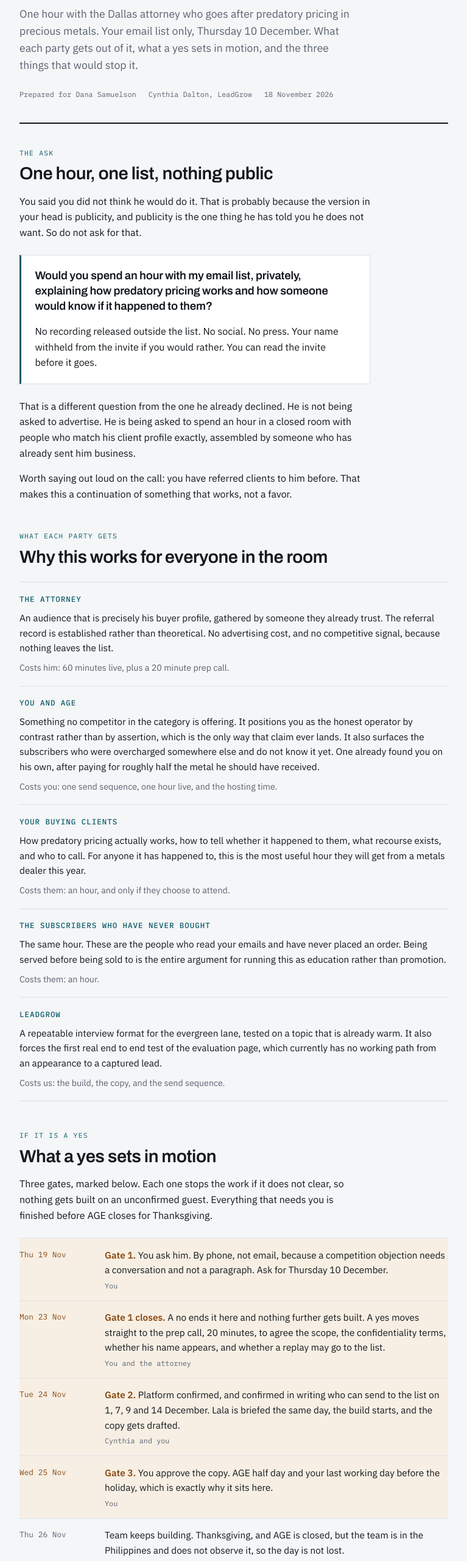
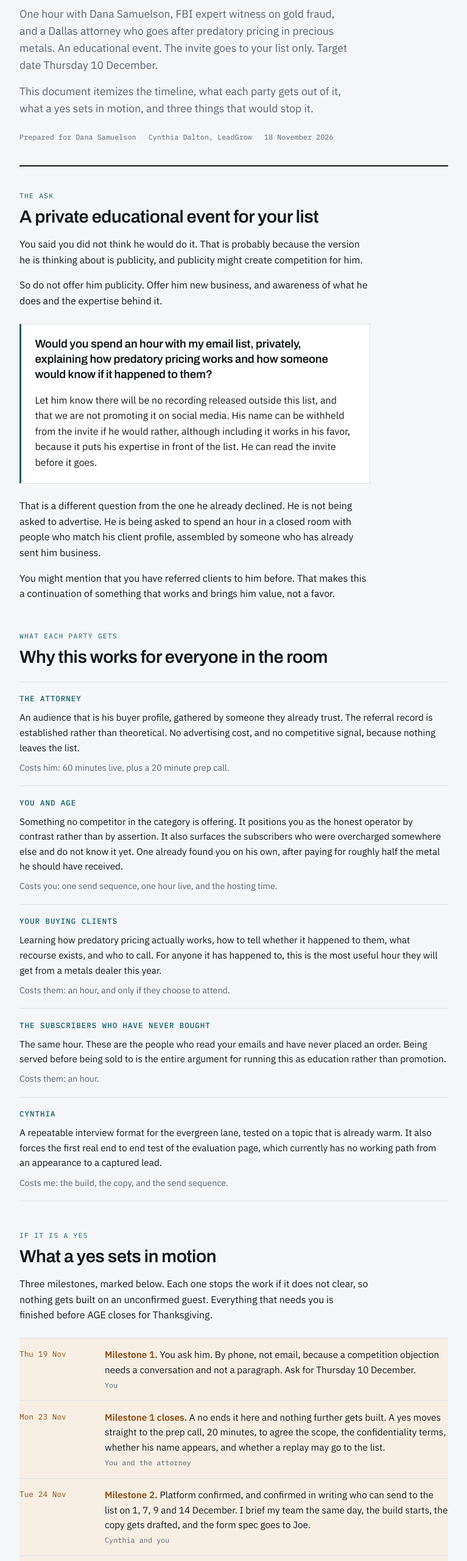
Before and after one commit to Leadgrow-DM/age-did-you-overpay, a plain HTML site: page index.html in a window 1280 px wide. Shown: the part 140-2700 px from the top of the page at 61% size, without its empty margins (256-1023 px from the left). Drawn offline with Linux system fonts and the light colour scheme.

Commit message:
Apply Cynthia's edits to the Did You Overpay? brief
Reposition the ask around new business rather than publicity, rename the
gates to milestones, add the Joe form dependency, switch the platform
recommendation to Zoom, drop the website launch as a factor.

Co-Authored-By: Claude Opus 5 <noreply@anthropic.com>

```diff
--- a/index.html
+++ b/index.html
@@ -4,7 +4,7 @@
 <meta charset="utf-8">
 <meta name="viewport" content="width=device-width, initial-scale=1">
 <meta name="robots" content="noindex, nofollow">
-<meta name="description" content="Decision brief: a private, list-only webinar with the predatory pricing attorney on 10 December.">
+<meta name="description" content="Decision brief: a private, list-only educational webinar with the predatory pricing attorney on 10 December.">
 <title>Did You Overpay?</title>
 
 <link rel="stylesheet" href="https://fonts.googleapis.com/css2?family=Archivo:wght@600;700&family=IBM+Plex+Mono:wght@400;500&family=IBM+Plex+Sans:wght@400;500;600&display=swap">
@@ -61,7 +61,8 @@
     font-size: clamp(2.1rem, 7vw, 3.1rem); line-height: 1.02;
     letter-spacing: -0.025em; margin: 0 0 0.75rem; text-wrap: balance;
   }
-  .standfirst { font-size: 1.1rem; color: var(--muted); margin: 0; max-width: 34rem; }
+  .standfirst { font-size: 1.1rem; color: var(--muted); margin: 0 0 0.9rem; max-width: 34rem; }
+  .standfirst:last-of-type { margin-bottom: 0; }
   .byline {
     font-family: var(--data); font-size: 0.74rem; color: var(--muted);
     margin-top: 1.5rem; display: flex; flex-wrap: wrap; gap: 0.4rem 1.25rem;
@@ -165,7 +166,8 @@
   <header>
     <p class="kicker">Decision brief &middot; American Gold Exchange</p>
     <h1>Did You Overpay?</h1>
-    <p class="standfirst">One hour with the Dallas attorney who goes after predatory pricing in precious metals. Your email list only, Thursday 10 December. What each party gets out of it, what a yes sets in motion, and the three things that would stop it.</p>
+    <p class="standfirst">One hour with Dana Samuelson, FBI expert witness on gold fraud, and a Dallas attorney who goes after predatory pricing in precious metals. An educational event. The invite goes to your list only. Target date Thursday 10 December.</p>
+    <p class="standfirst">This document itemizes the timeline, what each party gets out of it, what a yes sets in motion, and three things that would stop it.</p>
     <p class="byline">
       <span>Prepared for Dana Samuelson</span>
       <span>Cynthia Dalton, LeadGrow</span>
@@ -175,14 +177,15 @@
 
   <section class="prose">
     <span class="label">The ask</span>
-    <h2>One hour, one list, nothing public</h2>
-    <p>You said you did not think he would do it. That is probably because the version in your head is publicity, and publicity is the one thing he has told you he does not want. So do not ask for that.</p>
+    <h2>A private educational event for your list</h2>
+    <p>You said you did not think he would do it. That is probably because the version he is thinking about is publicity, and publicity might create competition for him.</p>
+    <p>So do not offer him publicity. Offer him new business, and awareness of what he does and the expertise behind it.</p>
     <div class="theask">
       <p class="q">Would you spend an hour with my email list, privately, explaining how predatory pricing works and how someone would know if it happened to them?</p>
-      <p>No recording released outside the list. No social. No press. Your name withheld from the invite if you would rather. You can read the invite before it goes.</p>
+      <p>Let him know there will be no recording released outside this list, and that we are not promoting it on social media. His name can be withheld from the invite if he would rather, although including it works in his favor, because it puts his expertise in front of the list. He can read the invite before it goes.</p>
     </div>
-    <p>That is a different question from the one he already declined. He is not being asked to advertise. He is being asked to spend an hour in a closed room with people who match his client profile exactly, assembled by someone who has already sent him business.</p>
-    <p>Worth saying out loud on the call: you have referred clients to him before. That makes this a continuation of something that works, not a favor.</p>
+    <p>That is a different question from the one he already declined. He is not being asked to advertise. He is being asked to spend an hour in a closed room with people who match his client profile, assembled by someone who has already sent him business.</p>
+    <p>You might mention that you have referred clients to him before. That makes this a continuation of something that works and brings him value, not a favor.</p>
   </section>
 
   <section>
@@ -193,17 +196,17 @@
     <div class="parties">
       <div class="party">
         <h3>The attorney</h3>
-        <p>An audience that is precisely his buyer profile, gathered by someone they already trust. The referral record is established rather than theoretical. No advertising cost, and no competitive signal, because nothing leaves the list.</p>
+        <p>An audience that is his buyer profile, gathered by someone they already trust. The referral record is established rather than theoretical. No advertising cost, and no competitive signal, because nothing leaves the list.</p>
         <p class="cost">Costs him: 60 minutes live, plus a 20 minute prep call.</p>
       </div>
       <div class="party">
         <h3>You and AGE</h3>
-        <p>Something no competitor in the category is offering. It positions you as the honest operator by contrast rather than by assertion, which is the only way that claim ever lands. It also surfaces the subscribers who were overcharged somewhere else and do not know it yet. One already found you on his own, after paying for roughly half the metal he should have received.</p>
+        <p>Something no competitor in the category is offering. It positions you as the honest operator by contrast rather than by assertion. It also surfaces the subscribers who were overcharged somewhere else and do not know it yet. One already found you on his own, after paying for roughly half the metal he should have received.</p>
         <p class="cost">Costs you: one send sequence, one hour live, and the hosting time.</p>
       </div>
       <div class="party">
         <h3>Your buying clients</h3>
-        <p>How predatory pricing actually works, how to tell whether it happened to them, what recourse exists, and who to call. For anyone it has happened to, this is the most useful hour they will get from a metals dealer this year.</p>
+        <p>Learning how predatory pricing actually works, how to tell whether it happened to them, what recourse exists, and who to call. For anyone it has happened to, this is the most useful hour they will get from a metals dealer this year.</p>
         <p class="cost">Costs them: an hour, and only if they choose to attend.</p>
       </div>
       <div class="party">
@@ -212,9 +215,9 @@
         <p class="cost">Costs them: an hour.</p>
       </div>
       <div class="party">
-        <h3>LeadGrow</h3>
+        <h3>Cynthia</h3>
         <p>A repeatable interview format for the evergreen lane, tested on a topic that is already warm. It also forces the first real end to end test of the evaluation page, which currently has no working path from an appearance to a captured lead.</p>
-        <p class="cost">Costs us: the build, the copy, and the send sequence.</p>
+        <p class="cost">Costs me: the build, the copy, and the send sequence.</p>
       </div>
     </div>
   </section>
@@ -223,43 +226,43 @@
     <div class="prose">
       <span class="label">If it is a yes</span>
       <h2>What a yes sets in motion</h2>
-      <p>Three gates, marked below. Each one stops the work if it does not clear, so nothing gets built on an unconfirmed guest. Everything that needs you is finished before AGE closes for Thanksgiving.</p>
+      <p>Three milestones, marked below. Each one stops the work if it does not clear, so nothing gets built on an unconfirmed guest. Everything that needs you is finished before AGE closes for Thanksgiving.</p>
     </div>
     <div class="tl">
       <div class="ev is-gate">
         <div class="when">Thu 19 Nov</div>
-        <div class="what"><strong>Gate 1.</strong> You ask him. By phone, not email, because a competition objection needs a conversation and not a paragraph. Ask for Thursday 10 December.
+        <div class="what"><strong>Milestone 1.</strong> You ask him. By phone, not email, because a competition objection needs a conversation and not a paragraph. Ask for Thursday 10 December.
           <span class="owner">You</span></div>
       </div>
       <div class="ev is-gate">
         <div class="when">Mon 23 Nov</div>
-        <div class="what"><strong>Gate 1 closes.</strong> A no ends it here and nothing further gets built. A yes moves straight to the prep call, 20 minutes, to agree the scope, the confidentiality terms, whether his name appears, and whether a replay may go to the list.
+        <div class="what"><strong>Milestone 1 closes.</strong> A no ends it here and nothing further gets built. A yes moves straight to the prep call, 20 minutes, to agree the scope, the confidentiality terms, whether his name appears, and whether a replay may go to the list.
           <span class="owner">You and the attorney</span></div>
       </div>
       <div class="ev is-gate">
         <div class="when">Tue 24 Nov</div>
-        <div class="what"><strong>Gate 2.</strong> Platform confirmed, and confirmed in writing who can send to the list on 1, 7, 9 and 14 December. Lala is briefed the same day, the build starts, and the copy gets drafted.
+        <div class="what"><strong>Milestone 2.</strong> Platform confirmed, and confirmed in writing who can send to the list on 1, 7, 9 and 14 December. I brief my team the same day, the build starts, the copy gets drafted, and the form spec goes to Joe.
           <span class="owner">Cynthia and you</span></div>
       </div>
       <div class="ev is-gate">
         <div class="when">Wed 25 Nov</div>
-        <div class="what"><strong>Gate 3.</strong> You approve the copy. AGE half day and your last working day before the holiday, which is exactly why it sits here.
-          <span class="owner">You</span></div>
+        <div class="what"><strong>Milestone 3.</strong> You approve the copy, and Joe wires the form. AGE half day and your last working day before the holiday, which is exactly why your part sits here. The form has to be done before Thanksgiving, and only Joe can do it.
+          <span class="owner">You, and Joe on the form</span></div>
       </div>
       <div class="ev">
         <div class="when">Thu 26 Nov</div>
-        <div class="what">Team keeps building. Thanksgiving, and AGE is closed, but the team is in the Philippines and does not observe it, so the day is not lost.
-          <span class="owner">Lala and team</span></div>
+        <div class="what">My team keeps building. Thanksgiving, and AGE is closed, but my team is in the Philippines and does not observe it, so they can work that day.
+          <span class="owner">My team</span></div>
       </div>
       <div class="ev">
         <div class="when">Fri 27 Nov</div>
-        <div class="what">Page live, form wired, and the whole path tested end to end with a real address. Nothing needed from you.
-          <span class="owner">Cynthia with the team</span></div>
+        <div class="what">I oversee it and check in. Page live and the whole path tested end to end with a real address. Nothing needed from you.
+          <span class="owner">Cynthia</span></div>
       </div>
       <div class="ev">
         <div class="when">Mon 30 Nov</div>
-        <div class="what">Buffer day. Fix anything the test turned up. No send today either way: it is Cyber Monday and the inbox is the worst it will be all year.
-          <span class="owner">Lala and team</span></div>
+        <div class="what">Buffer day. Fix anything the test turned up. No send today: it is Cyber Monday and the inbox will be too crowded. We send Tuesday.
+          <span class="owner">My team</span></div>
       </div>
       <div class="ev">
         <div class="when">Tue 1 Dec</div>
@@ -307,28 +310,28 @@
     <ul class="risks">
       <li>
         <span class="rname">The email system</span><span class="flag block">Blocking</span>
-        <p>Four sends sit in this plan and you cannot send to your own list without your partner present. The November replay stalled for exactly this reason, and Bill leaves on 1 January.</p>
+        <p>Four sends sit in this plan and you cannot send to your own list without your partner present. The November replay stalled for this reason, and the webinar itself probably had lower attendance because of it. Bill leaves on 1 January.</p>
         <p class="fix">Get it in writing, before he is given a date, who is sending on 1, 7, 9 and 14 December. If nobody can commit to all four, the date moves.</p>
       </li>
       <li>
         <span class="rname">The platform</span><span class="flag block">Blocking</span>
-        <p>StreamYard collected registrants for the Jeff Snyder webinar and then delivered the stream to every connected platform except them. Not one registrant got in.</p>
-        <p class="fix">Something built for registrant facing events, tested with a real address before the invite goes. Gate 2 covers it.</p>
+        <p>StreamYard collected registrants for the Jeff Snyder webinar and then delivered the stream to every connected platform except them. Not one registrant got in. It was painful to operate on top of that.</p>
+        <p class="fix">Run it on Zoom. Registrant handling is what Zoom is built for, you already have it, and it removes the thing that broke last time. Milestone 2 locks this in writing.</p>
       </li>
       <li>
-        <span class="rname">He says no</span><span class="flag watch">Gate 1</span>
+        <span class="rname">He says no</span><span class="flag watch">Milestone 1</span>
         <p>His stated objection is competition, and your own prediction is that he declines.</p>
-        <p class="fix">Lead with what is not happening. The ask is an hour with a private list, not publicity.</p>
+        <p class="fix">Lead with what is not happening. The ask is an hour with a private list, not publicity, and what he gets is new business.</p>
+      </li>
+      <li>
+        <span class="rname">The form, and Joe</span><span class="flag watch">25 Nov</span>
+        <p>The registration form has to be wired before Thanksgiving, and Joe is the only person who can do it. Either he builds it or I hand him the spec and he implements it.</p>
+        <p class="fix">Spec to Joe on the 24th so he has a clear day. He responds well to concise technical requests, so send the what and the why and nothing else.</p>
       </li>
       <li>
         <span class="rname">Your expert witness case</span><span class="flag watch">Prep call</span>
         <p>You are the expert witness in a case with trial now looking like 1 February in Dallas, six and a half years in. Nothing here can be allowed to jeopardize it.</p>
         <p class="fix">Agree the boundary in the prep call and write it into the host script. Your case is not the subject. His practice is.</p>
-      </li>
-      <li>
-        <span class="rname">The website launch</span><span class="flag watch">Open</span>
-        <p>Jason now says December, after security issues surfaced. He is heads down, and Joe is the one who has to build the form this plan needs.</p>
-        <p class="fix">Keep the registration page on the old site, where Joe has already shipped once. This cannot depend on the new site going live.</p>
       </li>
       <li>
         <span class="rname">Holiday attention</span><span class="flag ok">Accepted</span>
@@ -341,10 +344,11 @@
         <p class="fix">It has to be fixed for this anyway, so let this event pay for the fix.</p>
       </li>
     </ul>
+    <p class="prose" style="margin-top:1.5rem">The new website is not a factor here. Registration goes on the old site, where Joe has already shipped once, so none of this waits on the launch.</p>
   </section>
 
   <footer>
-    <p>The one date that cannot slip is Gate 1. If his answer comes after Monday 23 November, approval moves to the 30th and the first send still goes out on the 1st. You lose the buffer, not the date.</p>
+    <p>The one date that cannot slip is Milestone 1. If his answer comes after Monday 23 November, your approval moves to the 30th and the first send still goes out on the 1st. You lose the buffer, not the date.</p>
     <p>For informational purposes only and not investment or legal advice.</p>
   </footer>
 
```
